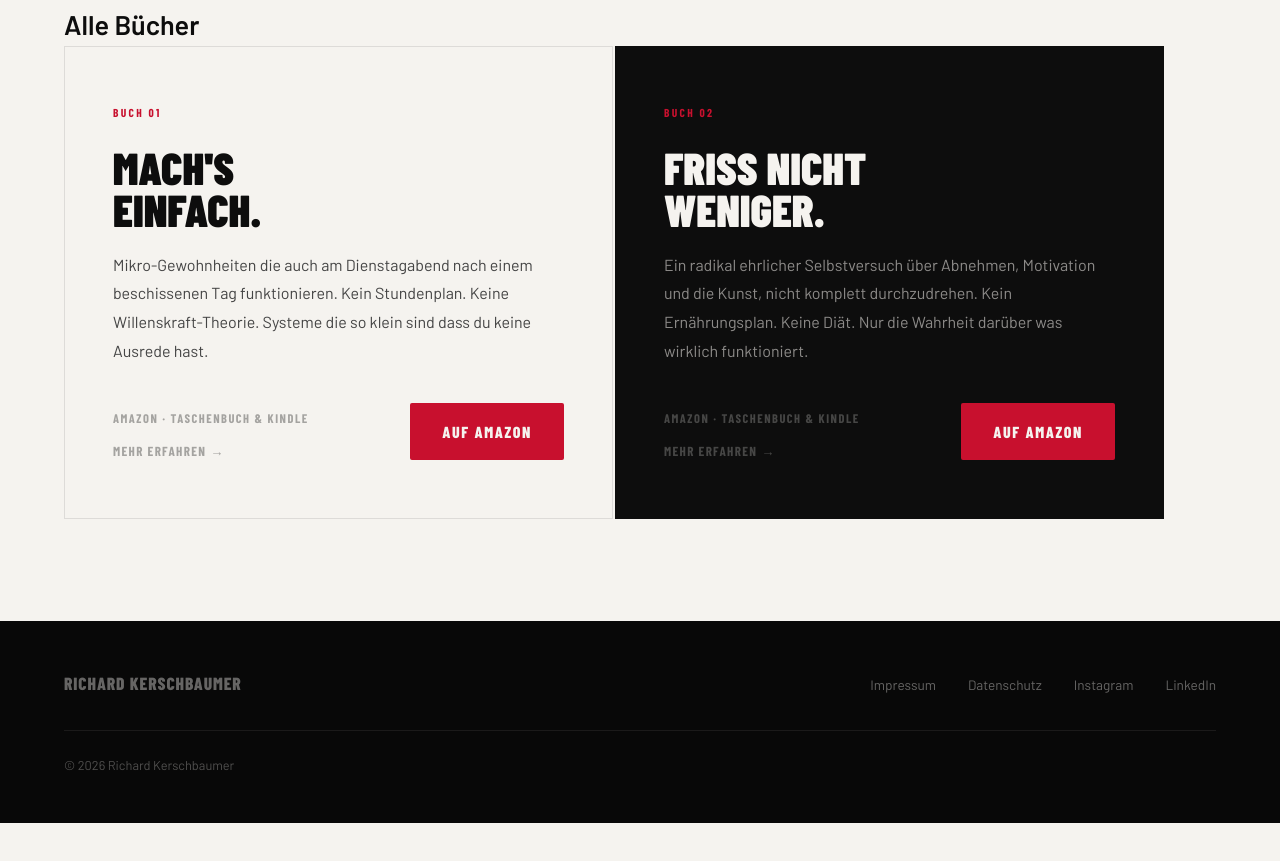
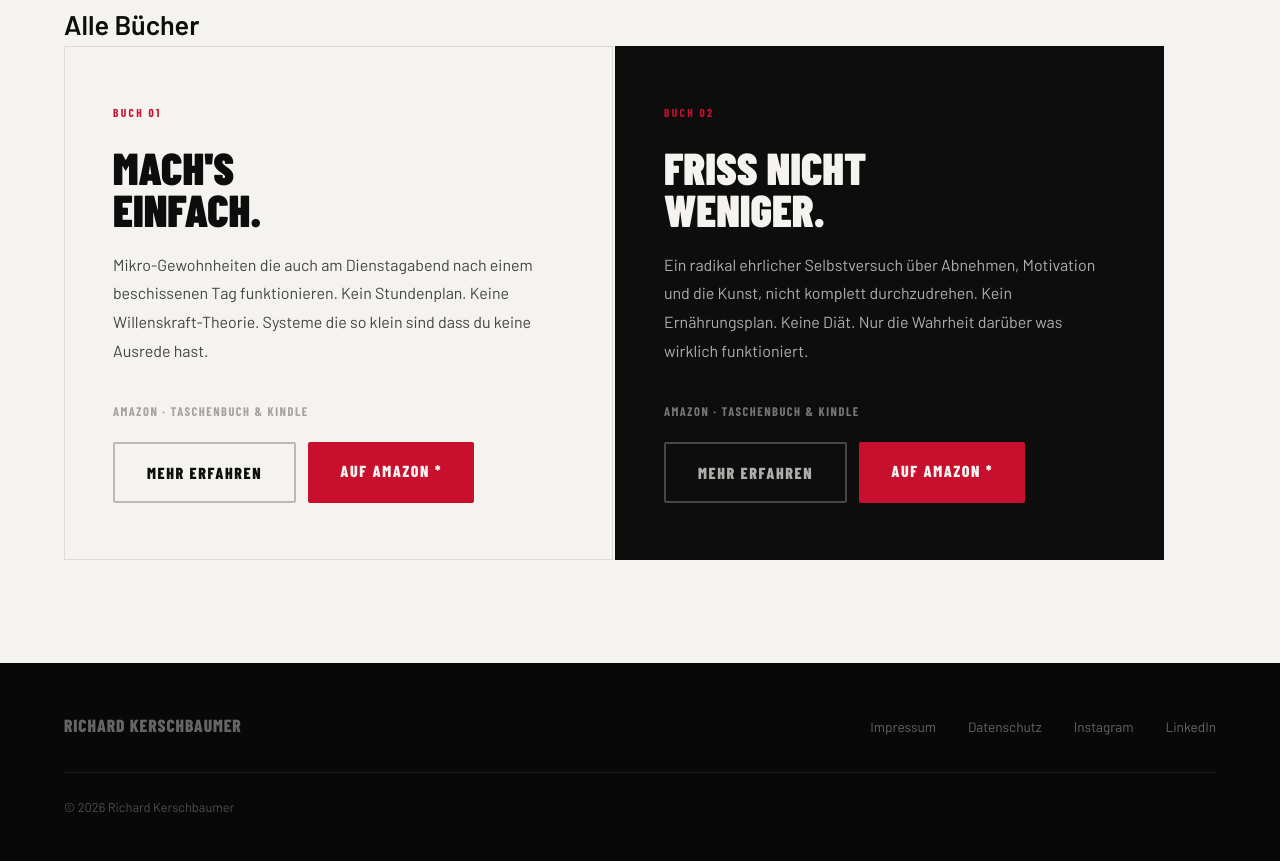
Before and after one commit to Richardsystem-design/richardkerschbaumer-website, a plain HTML site: page bucher.html in a window 1280 px wide. Shown: the part 771-1632 px from the top of the page. Before the commit the page ends 1594 px from the top, so only its background shows below. Drawn offline with Linux system fonts and the light colour scheme.

Commit message:
Add files via upload

```diff
--- a/bucher.html
+++ b/bucher.html
@@ -73,14 +73,17 @@
     .book-title { font-family: 'Barlow Condensed', sans-serif; font-weight: 900; font-size: clamp(2rem,3.5vw,3rem); line-height: 0.95; text-transform: uppercase; color: var(--black); margin-bottom: 20px; }
     .book-card.dark .book-title { color: var(--white); }
     .book-desc { color: #444; font-size: 1rem; line-height: 1.8; margin-bottom: 36px; flex: 1; }
-    .book-card.dark .book-desc { color: rgba(245,243,239,0.55); }
-    .book-footer { display: flex; align-items: center; justify-content: space-between; gap: 20px; flex-wrap: wrap; margin-top: auto; }
+    .book-card.dark .book-desc { color: rgba(245,243,239,0.7); }
+    .book-footer { display: flex; flex-direction: column; gap: 20px; margin-top: auto; }
+    .book-buttons { display: flex; gap: 12px; flex-wrap: wrap; }
     .book-platform { font-family: 'Barlow Condensed', sans-serif; font-weight: 700; font-size: 0.78rem; letter-spacing: 0.12em; text-transform: uppercase; color: rgba(13,13,13,0.35); }
-    .book-card.dark .book-platform { color: rgba(245,243,239,0.25); }
+    .book-card.dark .book-platform { color: rgba(245,243,239,0.45); }
     .btn-primary { display: inline-block; font-family: 'Barlow Condensed', sans-serif; font-weight: 800; font-size: 1rem; letter-spacing: 0.1em; text-transform: uppercase; background: var(--red); color: var(--white); text-decoration: none; padding: 16px 32px; border-radius: 2px; transition: background 0.2s; }
     .btn-primary:hover { background: var(--red-dark); }
-    .btn-detail { display: block; font-family: 'Barlow Condensed', sans-serif; font-weight: 700; font-size: 0.82rem; letter-spacing: 0.1em; text-transform: uppercase; color: rgba(13,13,13,0.35); text-decoration: none; margin-top: 10px; transition: color 0.2s; }
-    .book-card.dark .btn-detail { color: rgba(245,243,239,0.25); }
+    .btn-detail { display: inline-block; font-family: 'Barlow Condensed', sans-serif; font-weight: 800; font-size: 1rem; letter-spacing: 0.1em; text-transform: uppercase; color: var(--black); text-decoration: none; padding: 16px 32px; border: 2px solid rgba(13,13,13,0.25); border-radius: 2px; transition: all 0.2s; text-align: center; }
+    .btn-detail:hover { border-color: var(--black); color: var(--black); }
+    .book-card.dark .btn-detail { color: rgba(245,243,239,0.7); border-color: rgba(245,243,239,0.25); }
+    .book-card.dark .btn-detail:hover { color: var(--white); border-color: rgba(245,243,239,0.6); }
     .btn-detail:hover { color: var(--black); }
     .book-card.dark .btn-detail:hover { color: var(--white); }
 
@@ -147,11 +150,11 @@
           <h2 class="book-title">Mach's<br>einfach.</h2>
           <p class="book-desc">Mikro-Gewohnheiten die auch am Dienstagabend nach einem beschissenen Tag funktionieren. Kein Stundenplan. Keine Willenskraft-Theorie. Systeme die so klein sind dass du keine Ausrede hast.</p>
           <div class="book-footer">
-            <div>
-              <span class="book-platform">Amazon · Taschenbuch & Kindle</span>
-              <a href="/machs-einfach.html" class="btn-detail">Mehr erfahren →</a>
+            <span class="book-platform">Amazon · Taschenbuch &amp; Kindle</span>
+            <div class="book-buttons">
+              <a href="/machs-einfach.html" class="btn-detail">Mehr erfahren</a>
+              <a href="https://amzn.to/478dH7C" class="btn-primary" target="_blank" rel="noopener noreferrer">Auf Amazon *</a>
             </div>
-            <a href="https://amzn.to/478dH7C" class="btn-primary" target="_blank" rel="noopener noreferrer">Auf Amazon</a>
           </div>
         </div>
 
@@ -160,11 +163,11 @@
           <h2 class="book-title">Friss nicht<br>weniger.</h2>
           <p class="book-desc">Ein radikal ehrlicher Selbstversuch über Abnehmen, Motivation und die Kunst, nicht komplett durchzudrehen. Kein Ernährungsplan. Keine Diät. Nur die Wahrheit darüber was wirklich funktioniert.</p>
           <div class="book-footer">
-            <div>
-              <span class="book-platform">Amazon · Taschenbuch & Kindle</span>
-              <a href="/friss-nicht-weniger.html" class="btn-detail">Mehr erfahren →</a>
+            <span class="book-platform">Amazon · Taschenbuch &amp; Kindle</span>
+            <div class="book-buttons">
+              <a href="/friss-nicht-weniger.html" class="btn-detail">Mehr erfahren</a>
+              <a href="https://amzn.to/3YYWdHz" class="btn-primary" target="_blank" rel="noopener noreferrer">Auf Amazon *</a>
             </div>
-            <a href="https://amzn.to/3YYWdHz" class="btn-primary" target="_blank" rel="noopener noreferrer">Auf Amazon</a>
           </div>
         </div>
 
```
